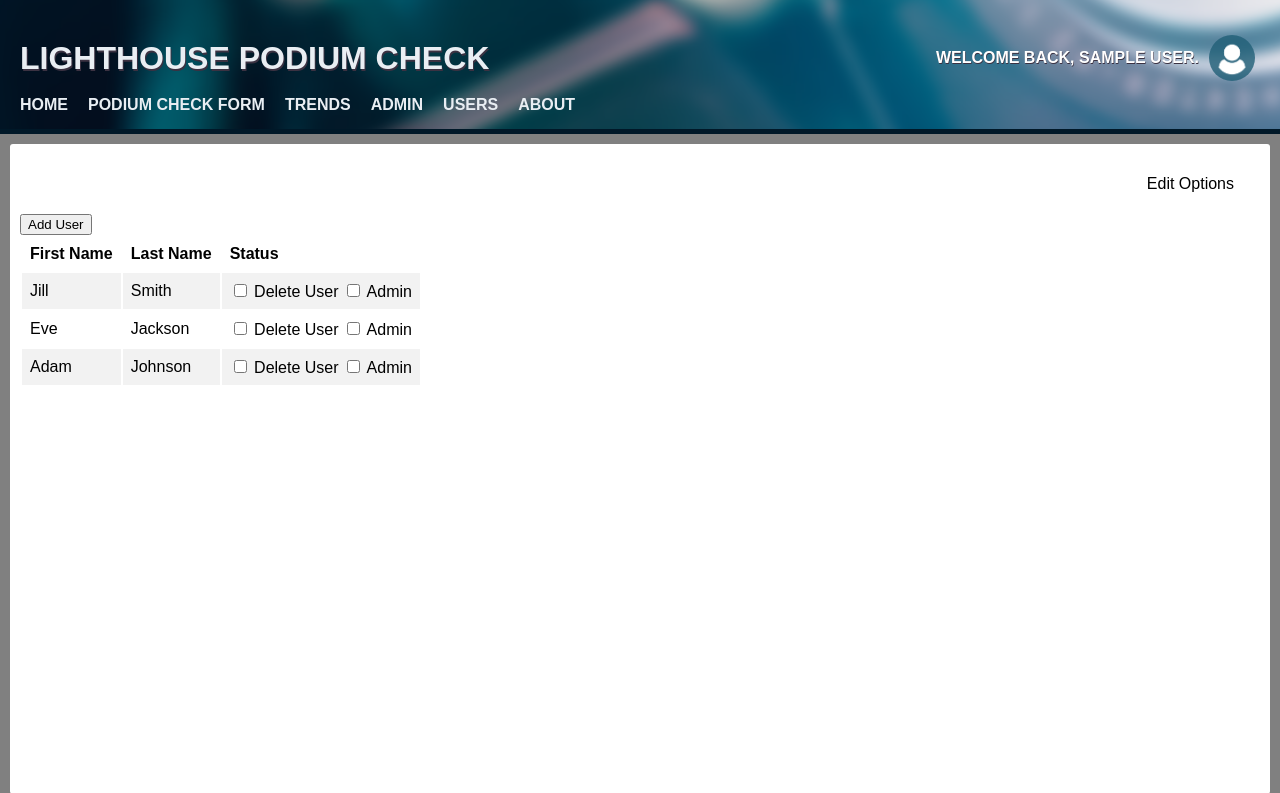
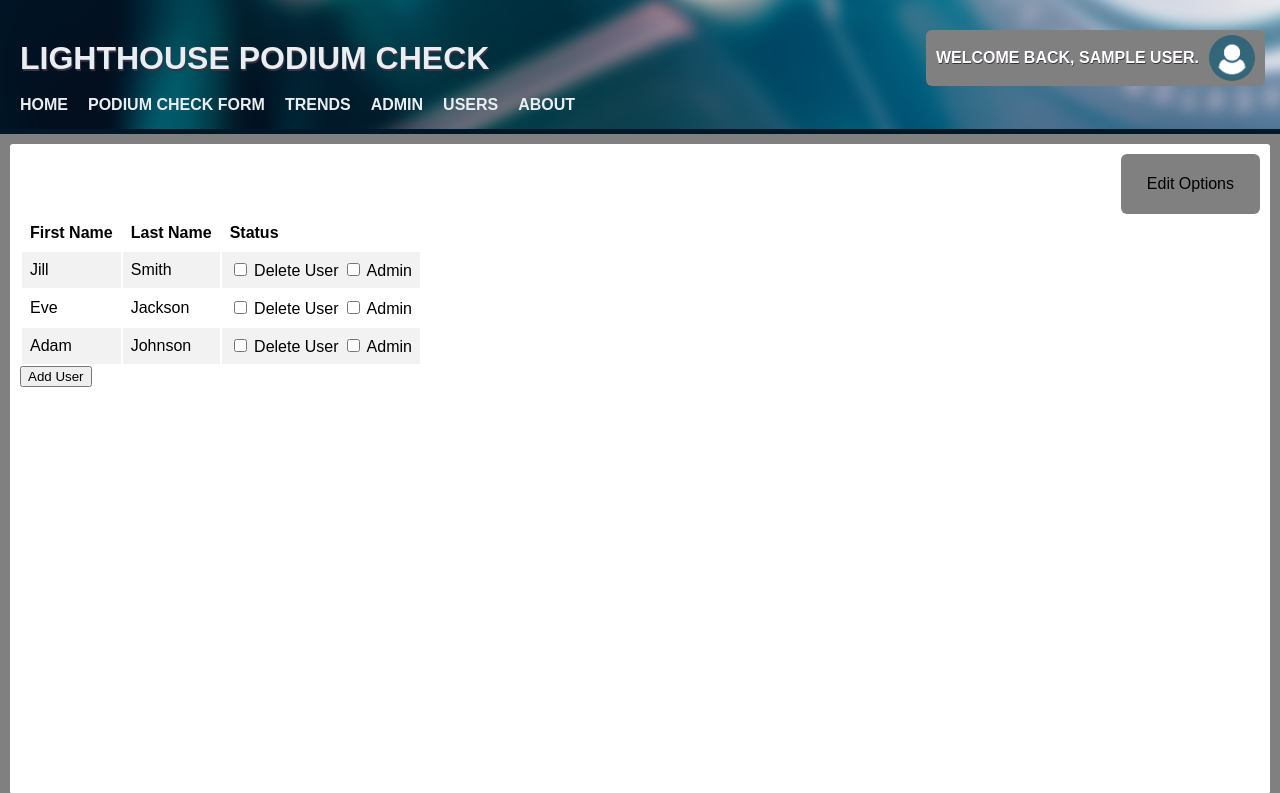
Before and after one commit to Nmans01/cs341-project, a PHP site: page /user.php in a window 1280 px wide. Shown: the top 793 px of the page. Run offline with PHP 8.4, Linux system fonts and the light colour scheme; the visitor is signed in with stand-in values (Sample User, id 1).

Commit message:
moved add user button

```diff
--- a/css/style.css
+++ b/css/style.css
@@ -349,7 +349,7 @@ form legend {
 }
 /* UserTab dropdown button */
 .dropbtn2 {
-    background-color: white;
+    background-color:grey;
     color:black;
     padding: 16px;
     font-size: 16px;
@@ -366,6 +366,7 @@ form legend {
     text-align: center;
     position: relative;
     display: inline-block;
+    background-color: grey;
   }
 
   /* Dropdown Content (Hidden by Default) */
--- a/user.php
+++ b/user.php
@@ -28,7 +28,6 @@
 
 
 <div style="overflow-x:auto;">
-<button id ="addUser">Add User</button>
   <table>
     <tr>
       <th>First Name</th>
@@ -66,6 +65,7 @@
       </td>
     </tr>
   </table>
+  <button id ="addUser">Add User</button>
 </div>
 </Main>
 <?PHP
```
